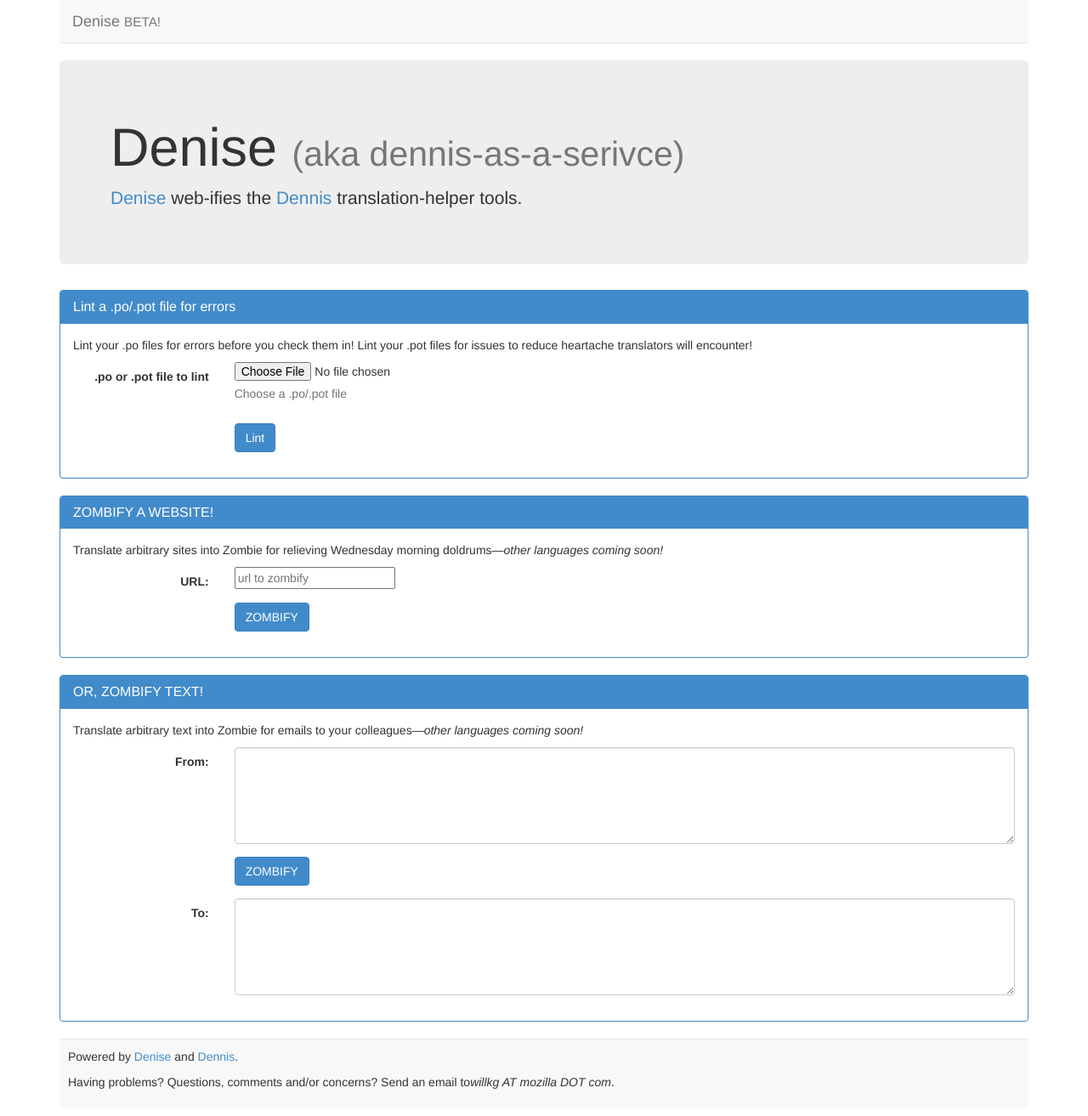
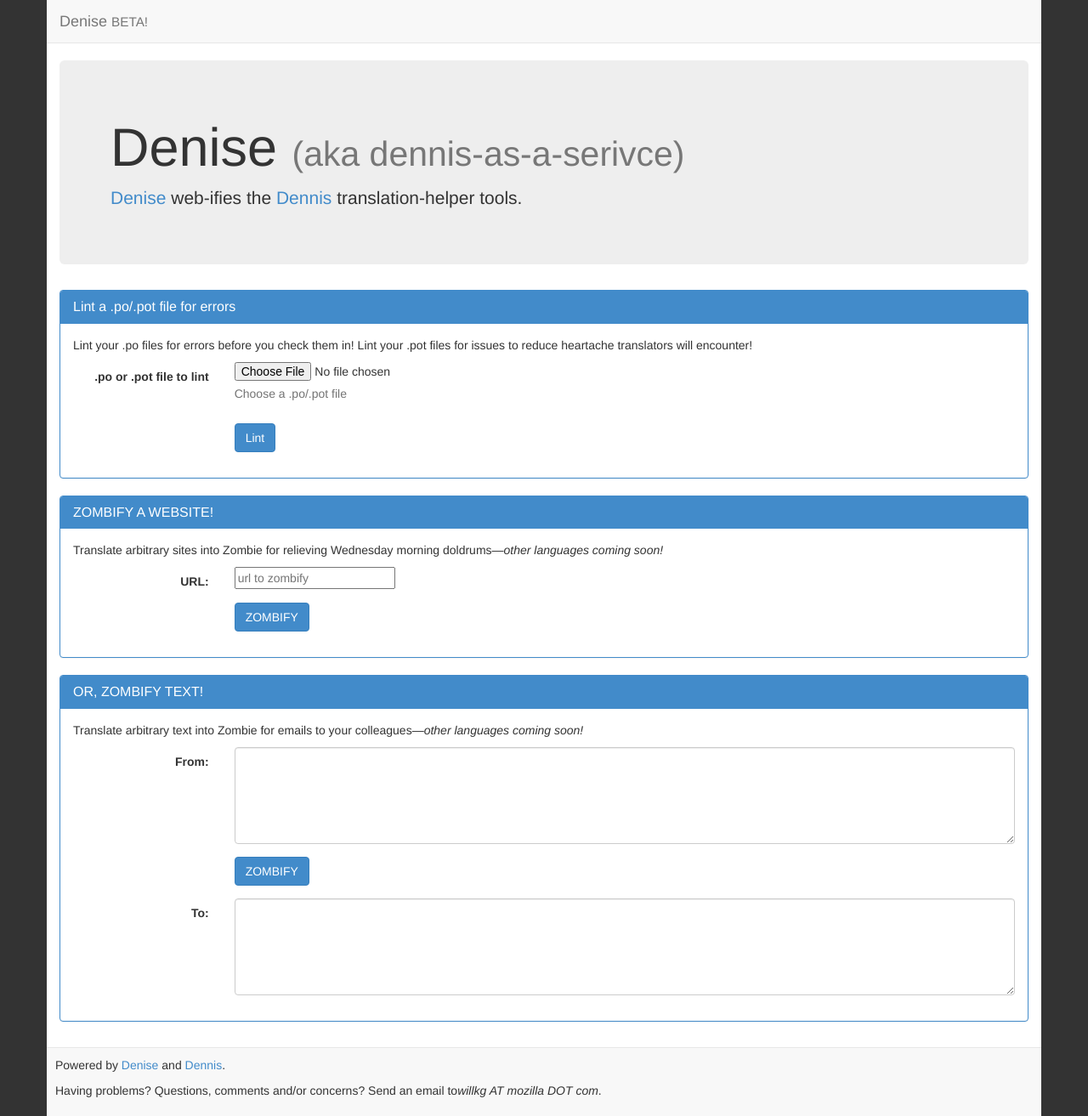
Before and after one commit to willkg/denise, a Flask app: page / in a window 1280 px wide. Shown: the whole page at 85% size. Before the commit the page ends 1281 px from the top, so only its background shows below. Run offline with Flask 2, Linux system fonts and the light colour scheme; some libraries are stand-ins or nearby versions.

Commit message:
Minor css tweaks to make it less icky.

```diff
--- a/denise/static/css/denise.css
+++ b/denise/static/css/denise.css
@@ -1,3 +1,19 @@
+body {
+  background-color: #333;
+}
+
+.outer-container {
+  background-color: #f1f1f1;
+  background: white;
+  margin: 0 auto;
+  padding: 0;
+}
+
+.navbar {
+  margin-left: 0;
+  width: 100%;
+}
+
 .group {
   padding: 6px;
 }
--- a/denise/templates/base.html
+++ b/denise/templates/base.html
@@ -8,17 +8,17 @@
     <link href="{{ url_for('static', filename='css/denise.css') }}" rel="stylesheet" media="screen">
   </head>
   <body>
-    <div class="container">
+    <div class="outer-container container">
       <nav class="navbar navbar-default navbar-static-top" role="navigation">
-        <div class="container">
-          <div class="navbar-header">
-            <a class="navbar-brand" href="/">Denise <small>BETA!</small></a>
-          </div>
+        <div class="navbar-header">
+          <a class="navbar-brand" href="/">Denise <small>BETA!</small></a>
         </div>
       </nav>
 
-      {% block content %}
-      {% endblock content %}
+      <div class="container">
+        {% block content %}
+        {% endblock content %}
+      </div>
 
       <footer>
         <p>
@@ -31,7 +31,6 @@
         </p>
       </footer>
     </div>
-
     <script src="{{ url_for('static', filename='jquery-2.1.1/jquery.min.js') }}"></script>
     <script src="{{ url_for('static', filename='bootstrap-3.2.0/js/bootstrap.min.js') }}"></script>
     <script src="{{ url_for('static', filename='js/denise.js') }}"></script>
```
Also changed, not shown: denise/templates/lint.html (+7 -0 lines).
